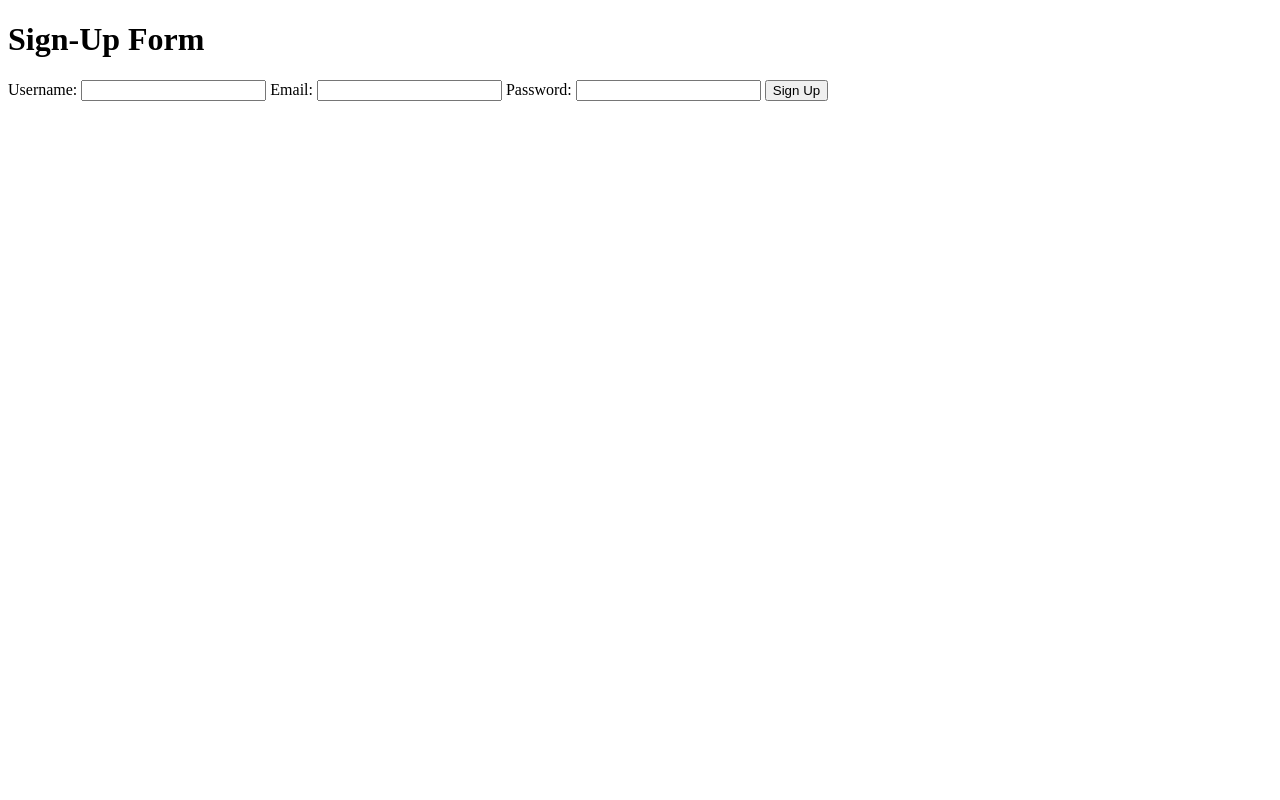
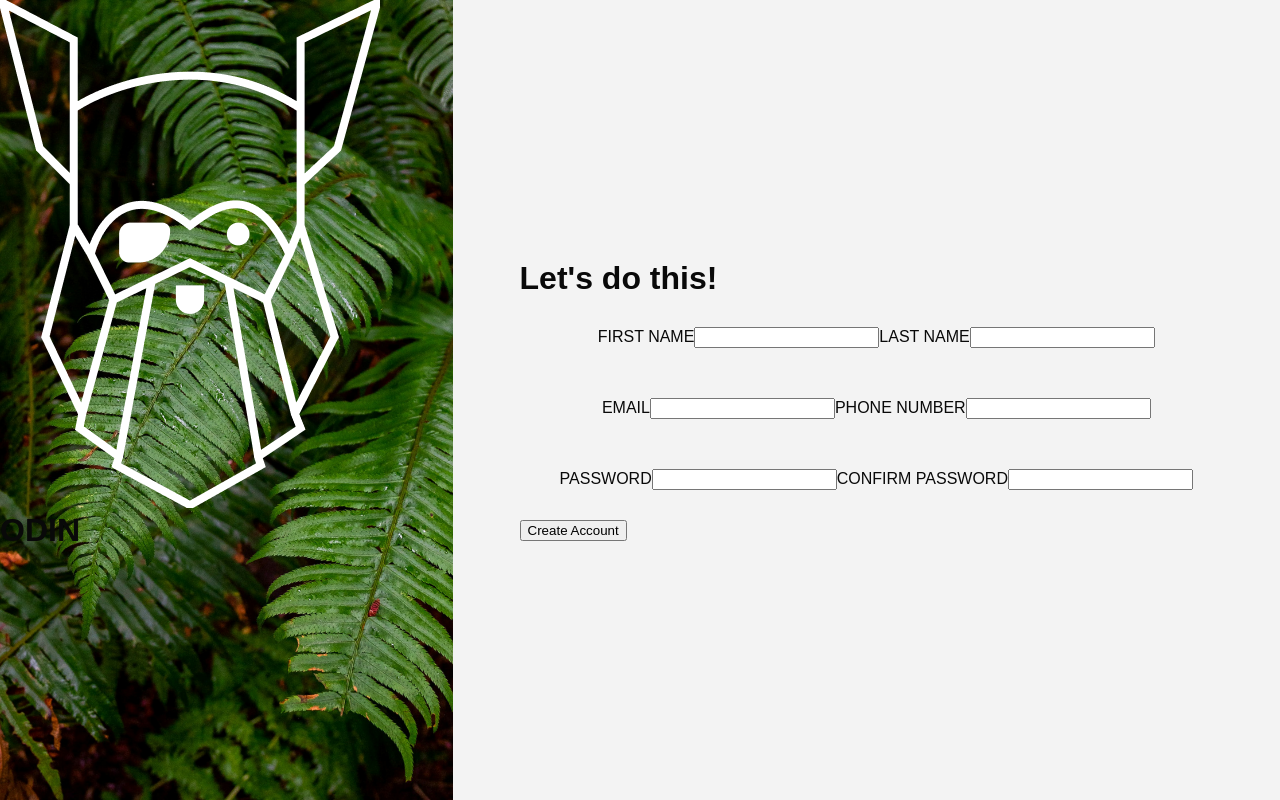
Before and after one commit to dreadlord-sedai/Form-css-TOP, a plain HTML site: page index.html in a window 1280 px wide. Drawn offline with Linux system fonts and the light colour scheme.

Commit message:
Add Background

```diff
--- a/assets/styles.css
+++ b/assets/styles.css
@@ -1,13 +1,13 @@
 @font-face {
-        font-family: 'Norse';
-        font-style: normal;
-        font-weight: 400;
-        src: url('./assets/Norse-Bold.otf') format('opentype');
-    }
+    font-family: 'Norse';
+    font-style: normal;
+    font-weight: 400;
+    src: url('./assets/Norse-Bold.otf') format('opentype');
+}
 
 
 :root {
-    --color-primary: #d73953;
+    --color-primary: #596D48;
     --color-black: #090909;
     --color-white: #ffffff;
     --color-light-grey: #f3f3f3;
@@ -16,3 +16,61 @@
 
 
 }
+
+* {
+    box-sizing: border-box;
+}
+
+body {
+    margin: 0;
+    padding: 0;
+    font-family: sans-serif;
+    color: var(--text-color);
+    background-color: var(--color-light-grey);
+
+    display: flex;
+    flex-direction: row;
+    align-items: center;
+    justify-content: center;
+}
+
+h1, h2, h3, h4, h5, h6 {
+    margin: 0;
+    padding: 0;
+}
+
+a {
+    text-decoration: none;
+}
+
+
+.background-image {
+
+    height: 100vh;
+    width:700px;
+    background-image: url('./background.jpg');
+    background-size: cover;
+    background-position: center;
+    z-index: -1;
+}
+
+.container {
+    display: flex;
+    flex-direction:column;
+    align-items: center;
+    justify-content: center;
+    width: 100%;
+    height: 100vh;
+    background-color: var(--color-light-grey);
+}
+
+.form-container {
+    display: flex;
+    flex-direction: row;
+    margin: 10px;
+    padding: 20px;
+    align-items: center;
+    justify-content: center;
+    width: 100%;
+
+}
--- a/index.html
+++ b/index.html
@@ -1,28 +1,52 @@
 <!DOCTYPE html>
 <html lang="en">
   <head>
-    <meta charset="UTF-8">
-    <meta name="viewport" content="width=device-width, initial-scale=1.0">
-    <link rel="stylesheet" href="assets/styles.css">
+    <meta charset="UTF-8" />
+    <meta name="viewport" content="width=device-width, initial-scale=1.0" />
+    <link rel="stylesheet" href="assets/styles.css" />
     <title>Sign-Up Form</title>
   </head>
+
   <body>
+    <div class="background-image">
+      <div class="overlay">
+        <div class="logo">
+          <img src="assets/odin-lined.png" alt="Norse Logo" />
+          <h1>ODIN</h1>
+        </div>
+      </div>
+    </div>
 
-    <div>
-        <h1>Sign-Up Form</h1>
+    <div class="container">
       <form action="submit_form.php" method="POST">
-            <label for="username">Username:</label>
-            <input type="text" id="username" name="username" required>
+        <h1>Let's do this!</h1>
 
-            <label for="email">Email:</label>
-            <input type="email" id="email" name="email" required>
+        <div class="form-container">
+          <label for="username">FIRST NAME</label>
+          <input type="text" id="first-name" name="first-name" required />
 
-            <label for="password">Password:</label>
-            <input type="password" id="password" name="password" required>
+          <label for="username">LAST NAME</label>
+          <input type="text" id="last-name" name="last-name" required />
+        </div>
 
-            <button type="submit">Sign Up</button>
+        <div class="form-container">
+          <label for="email">EMAIL</label>
+          <input type="email" id="email" name="email" required />
+
+          <label for="email">PHONE NUMBER</label>
+          <input type="email" id="email" name="email" required />
+        </div>
+
+        <div class="form-container">
+          <label for="password">PASSWORD</label>
+          <input type="password" id="password" name="password" required />
+
+          <label for="password">CONFIRM PASSWORD</label>
+          <input type="password" id="password" name="password" required />
+        </div>
+
+        <button type="submit">Create Account</button>
       </form>
     </div>
-
   </body>
 </html>
```
Lines whose indentation alone changed are shown as unchanged.
